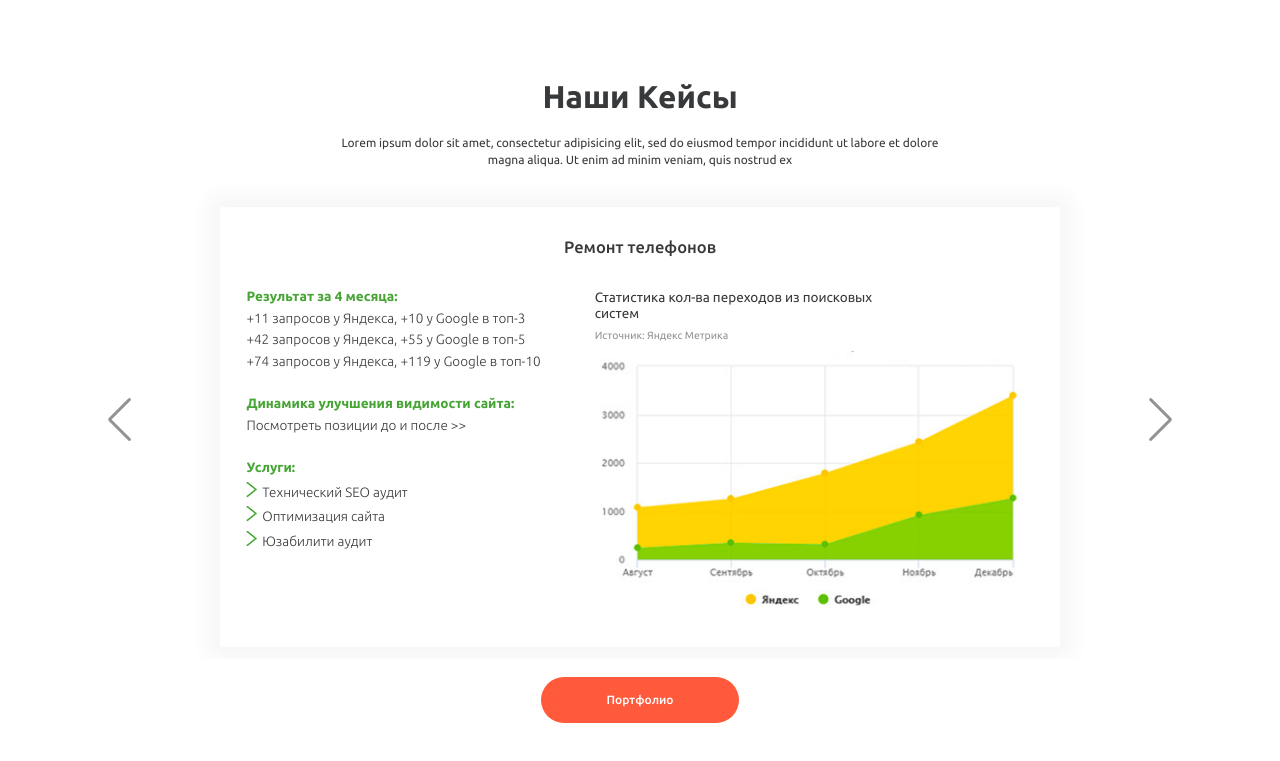
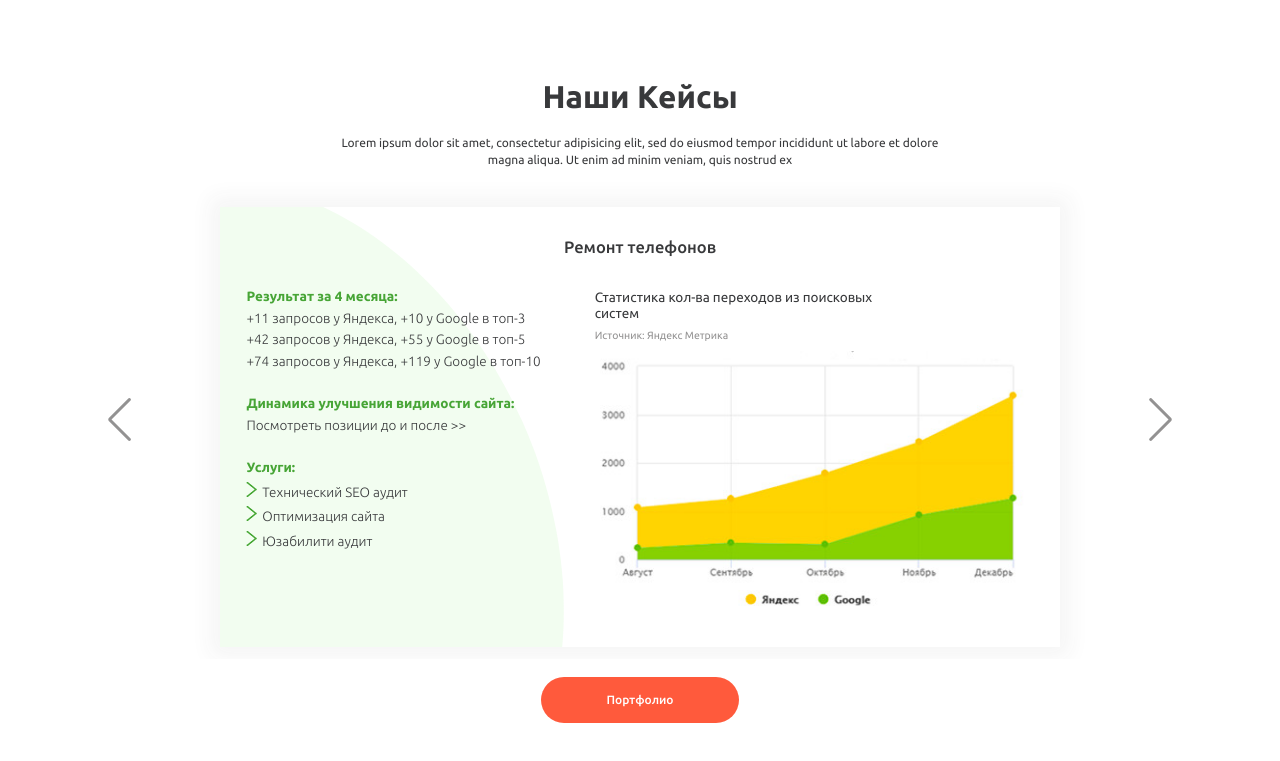
Before and after one commit to horo053/Diploma, a website: page index.html in a window 1280 px wide. Shown: the part 3246-4007 px from the top of the page. Drawn offline with nearby package versions, Linux system fonts and the light colour scheme.

Commit message:
feat: background cases

```diff
--- a/sass/_media.sass
+++ b/sass/_media.sass
@@ -24,6 +24,7 @@
   .cases
     &__slide
       width: 70rem
+      background-position: -80% 10%
 @media screen and ( max-width: 1155px )
   .logo
     margin-right: 5rem
@@ -47,6 +48,7 @@
     &__slide
       justify-content: center
       width: 55rem
+      background: none
     &__left
       text-align: center
     &__right
--- a/sass/templates/_cases.sass
+++ b/sass/templates/_cases.sass
@@ -17,6 +17,8 @@
     padding-bottom: 1.5rem
     width: 60.375rem
     box-shadow: 0 0 20px 10px rgba($secondary, 0.05)
+    background: url(../img/cases/bg-cases.svg) no-repeat
+    background-position: -30% 10%
     &-title
       width: 100%
       margin-bottom: 2.7rem
```
Also changed, not shown: css/style.css, img/cases/bg-cases.png (deleted), img/cases/bg-cases.svg (added), 1 other file.
